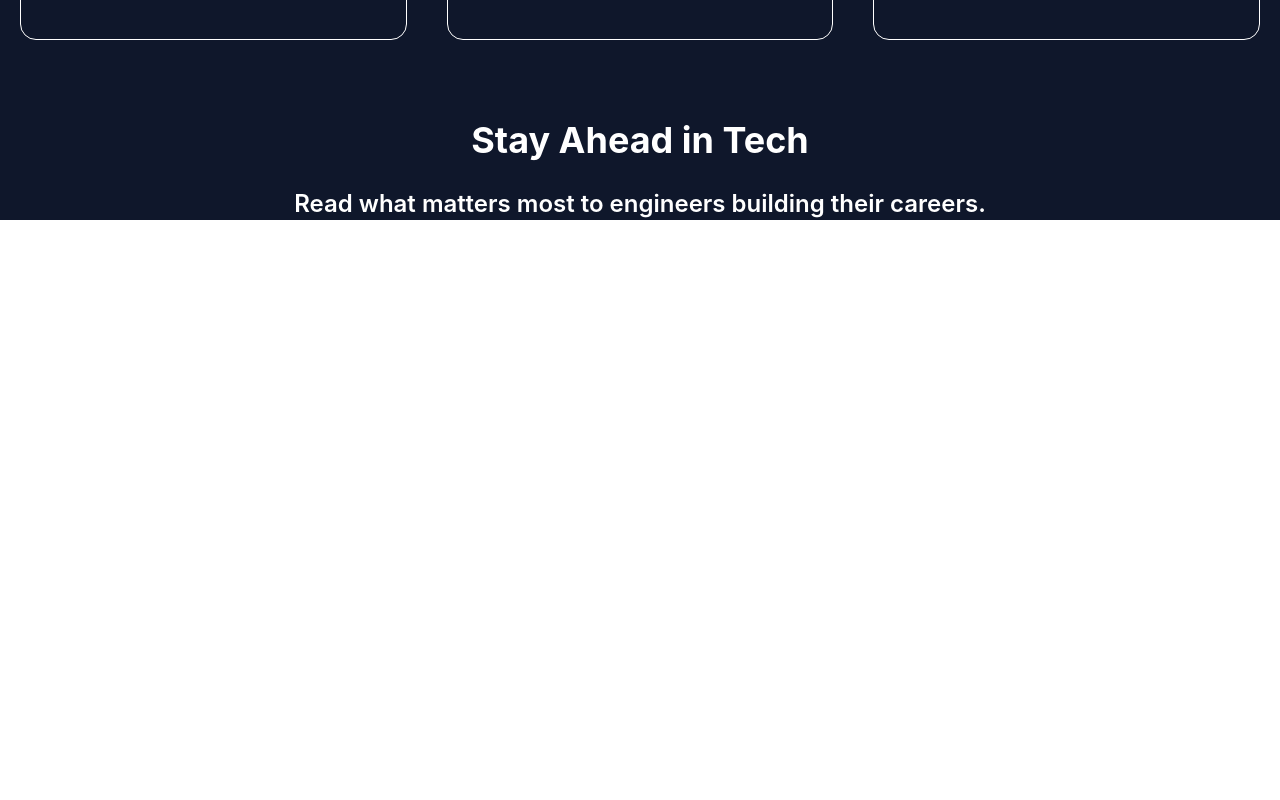
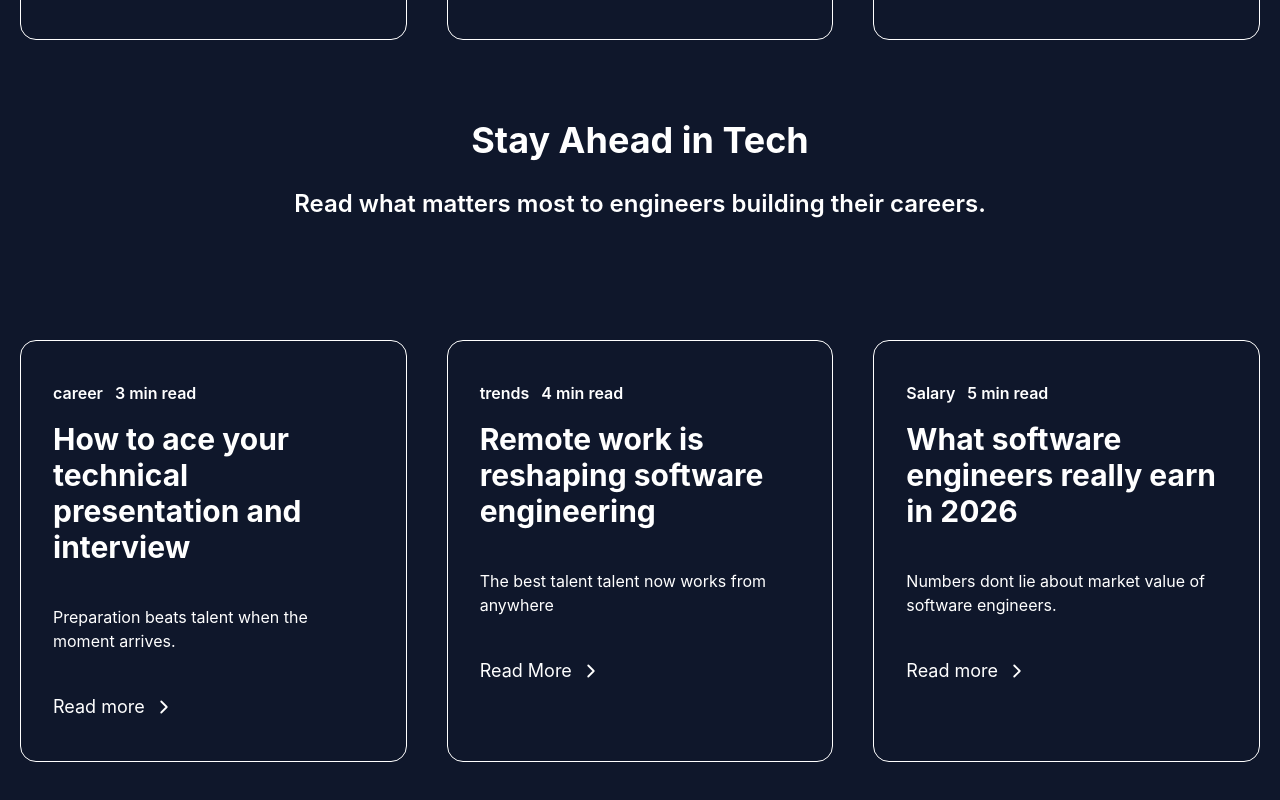
Before and after one commit to acquah-forever/my-jobfind, a React (Vite) app: page / in a window 1280 px wide. Shown: the part 1452-2252 px from the top of the page. Before the commit the page ends 1672 px from the top, so only its background shows below. Built offline with nearby package versions, Linux system fonts and the light colour scheme; the HTML template or start-up script is replaced by a standard one.

Commit message:
finalised Insights.jsx

```diff
--- a/src/components/Features.jsx
+++ b/src/components/Features.jsx
@@ -14,6 +14,7 @@ const features = ({ feature }) => {
     hidden: { opacity: 0, y: -70 },
     visible: { opacity: 1, y: 0 }
   }
+
   return (
     <motion.section variants={parent} initial="hidden" whileInView="visible" viewport={{once: false, amount:0.7}} className='border rounded-2xl px-4 py-6 sm:px-6 sm:py-8 lg:px-8 lg:py-10 w-full max-w-sm sm:max-w-md lg:max-w-lg'>
       <motion.p variants={children} className='mb-4 text-sm sm:text-base font-semibold'>{feature.title}</motion.p>
--- a/src/components/Insights.jsx
+++ b/src/components/Insights.jsx
@@ -1,11 +1,34 @@
 import React from 'react'
+import { Link } from 'lucide-react'
+import { motion } from 'motion/react'
+import { ChevronRight } from 'lucide-react'
 
-const Insights = () => {
-  return (
-    <div>
+const Insights = ({ insight }) => {
 
-    </div>
-  )
+    let parent = {
+        hidden: { opacity: 0, y: -70 },
+        visible: { opacity: 1, y: 0, transition: { staggerChildren: 0.25, duration: 0.7 } }
+    }
+
+    let children = {
+        hidden: { opacity: 0, y: -70 },
+        visible: { opacity: 1, y: 0 }
+    }
+
+    return (
+        <motion.section variants={parent} initial="hidden" whileInView="visible" viewport={{ once: false, amount: 0.7 }} className='border rounded-2xl px-4 py-6 sm:px-6 sm:py-8 lg:px-8 lg:py-10 w-full max-w-sm sm:max-w-md lg:max-w-lg'>
+            <div className='flex space-x-3'>
+            <motion.p variants={children} className='mb-4 text-sm sm:text-base font-semibold'>{insight.pill}</motion.p>
+            <motion.p variants={children} className='mb-4 text-sm sm:text-base font-semibold'>{insight.time}</motion.p>
+            </div>
+            <motion.h1 variants={children} className='text-3xl font-bold mb-10'>{insight.title}</motion.h1>
+            <motion.p variants={children} className='text-md mb-10'>{insight.moreinfo}</motion.p>
+            <motion.div className='flex items-center space-x-2'>
+                <motion.button variants={children} whileHover={{ scale: 1.1 }} whileTap={{ scale: 0.5 }} className='cursor-pointer text-lg'>{insight.cta}</motion.button>
+                <ChevronRight className='cursor-pointer' size={22} />
+            </motion.div>
+        </motion.section>
+    )
 }
 
 export default Insights
--- a/src/data/insights.jsx
+++ b/src/data/insights.jsx
@@ -3,7 +3,7 @@ const insights = [
         id:1,
         pill: "career",
         time: "3 min read",
-        title: "How to ace your technical interview",
+        title: "How to ace your technical presentation and interview",
         moreinfo: "Preparation beats talent when the moment arrives.",
         cta: "Read more"
 
@@ -20,8 +20,12 @@ const insights = [
         id:3,
         pill: "Salary",
         time: "5 min read",
-        title: "What engineers really earn in 2026",
-        moreinfo: "Numbers dont lie about market value",
+        title: "What software engineers really earn in 2026",
+        moreinfo: "Numbers dont lie about market value of software engineers.",
         cta: "Read more"
     }
 ]
+
+export function getInsights(){
+    return insights
+}
--- a/src/pages/Home.jsx
+++ b/src/pages/Home.jsx
@@ -5,9 +5,11 @@ import Insights from '../components/Insights'
 import { motion } from 'motion/react'
 
 import { getFeatures } from '../data/features'
+import { getInsights } from '../data/insights'
 
 const Home = () => {
   const features = getFeatures()
+  const insights = getInsights()
 
   let parent = {
     hidden: { opacity: 0, y: -70 },
@@ -34,11 +36,16 @@ const Home = () => {
         />))}
       </div>
 
-      <motion.div variants={parent} initial ="hidden" whileInView="visible" viewport={{once: false, amount: 0.7}}>
+      <motion.div className='px-2' variants={parent} initial ="hidden" whileInView="visible" viewport={{once: false, amount: 0.7}}>
         <motion.h1 variants={children} className='font-bold  text-3xl sm:text-4xl text-center mb-7'>Stay Ahead in Tech</motion.h1>
         <motion.h1 variants={children} className='font-semibold text-center text-xl sm:text-2xl'>Read what matters most to engineers building their careers.</motion.h1>
+      </motion.div>
 
-      </motion.div>
+      <div className='mt-10 px-5 py-20 grid grid-cols-1 justify-items-center sm:grid-cols-2 lg:grid-cols-3 gap-6 sm:gap-8 lg:gap-10 max-w-7xl mx-auto'>
+        {insights.map((insight) => (<Insights
+        insight={insight} key={insight.id}
+        />))}
+      </div>
 
     </div>
   )
```
